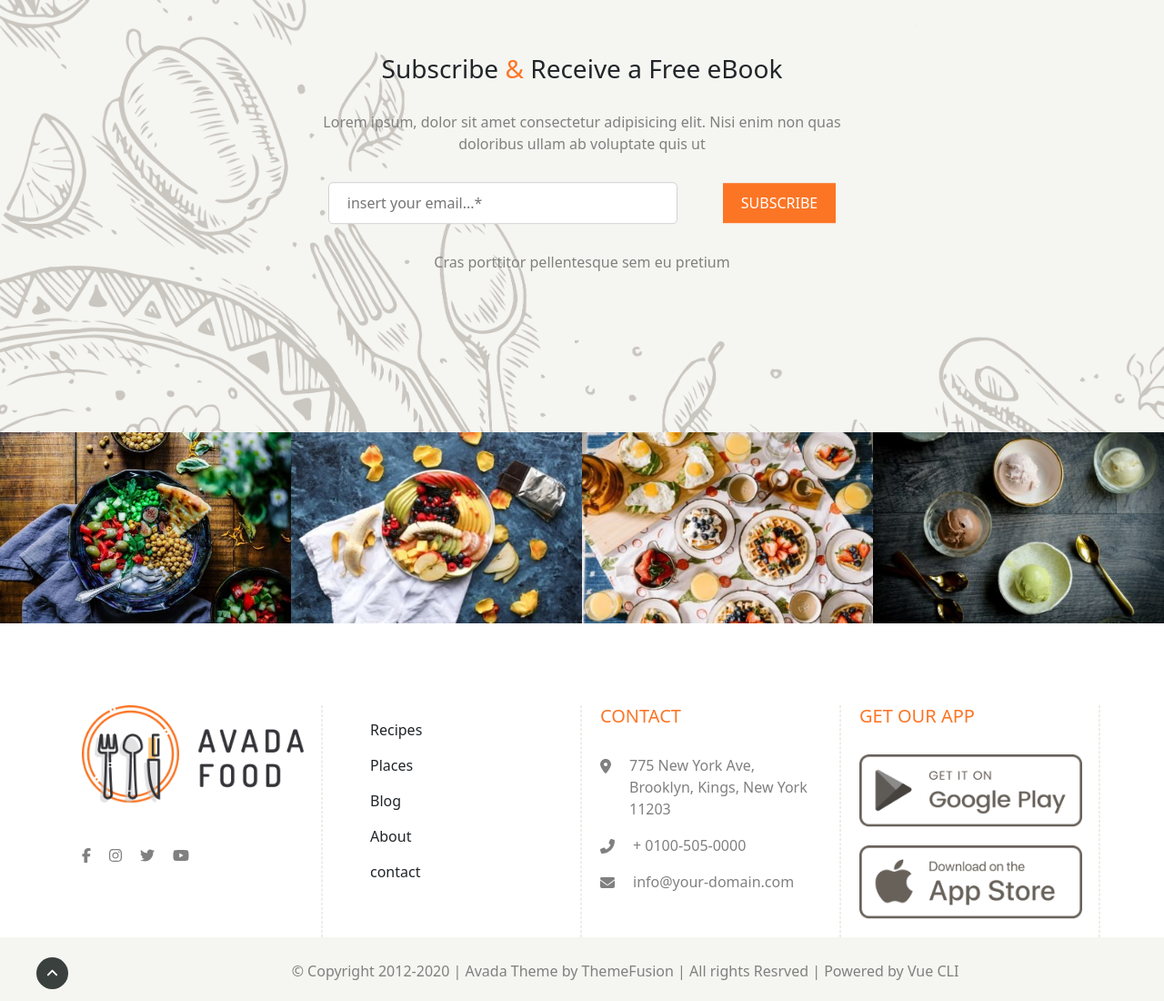
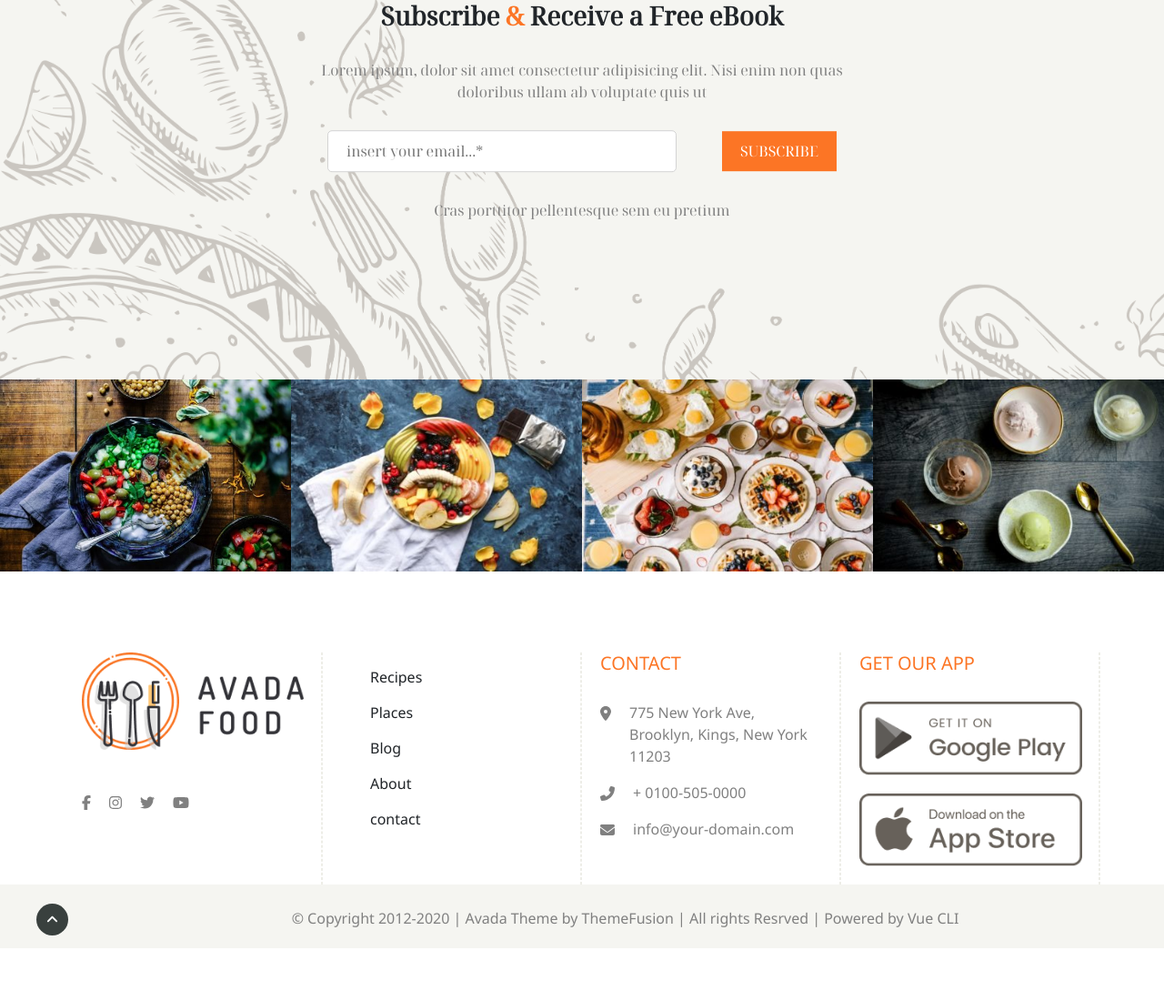
Before and after one commit to SimonCook99/proj-html-vuejs, a Vue app: page / in a window 1280 px wide. Shown: the part 5741-6841 px from the top of the page at 91% size. After the commit the page ends 6783 px from the top, so only its background shows below. Built offline with nearby package versions, Linux system fonts and the light colour scheme.

Commit message:
Sistemazione font, progetto terminato

```diff
--- a/src/components/SCSS/general.scss
+++ b/src/components/SCSS/general.scss
@@ -8,9 +8,9 @@
     box-sizing: border-box;
 }
 
-/* body{
+body{
     font-family: 'Noto Serif Display', serif;
-} */
+}
 
 button{
     background-color: $buttonColor;
--- a/src/components/main/mainCookCollection.vue
+++ b/src/components/main/mainCookCollection.vue
@@ -42,6 +42,7 @@
         justify-content: center;
         background-color: white;
         margin: 20px;
+        font-family: 'Segoe UI', Tahoma, Geneva, Verdana, sans-serif;
         width: calc(25% - 40px);
         padding: 20px 0px;
 
--- a/src/components/main/mainJournal.vue
+++ b/src/components/main/mainJournal.vue
@@ -61,6 +61,7 @@
             h3.title{
                 position: relative;
                 padding: 20px;
+                font-family: 'Segoe UI', Tahoma, Geneva, Verdana, sans-serif;
 
                 &:before, &:after{ //creazione delle linee prima e dopo il titolo h3
                     content: "";
--- a/src/components/main/mainNewsletter.vue
+++ b/src/components/main/mainNewsletter.vue
@@ -45,6 +45,7 @@
 
             h3{
                 margin-bottom: 20px;
+                font-weight: 600;
             }
 
             p{
--- a/src/components/main/mainRecipes.vue
+++ b/src/components/main/mainRecipes.vue
@@ -37,10 +37,10 @@
                 <div class="row">
                     <div class="col-6" v-for="(image, index) in listaImmagini" :key="index">
 
-                        <div class="overlay">
+                        <!-- <div class="overlay">
                             <i class="fa-solid fa-link"></i>
                             <h5>Lunch favourite with salad, Naan and beans</h5>
-                        </div>
+                        </div> -->
 
                         <img :src="require('../../assets/img/' + image.url)"  :alt="image.alt">
                     </div>
--- a/src/components/main/mainSocialBlog.vue
+++ b/src/components/main/mainSocialBlog.vue
@@ -236,6 +236,10 @@
                 border: 0;
                 padding-bottom: 15px;
 
+                h4{
+                    font-weight: 600;
+                    font-size: 20px;
+                }
                 h4,p{
                     padding: 10px 10px 0px 10px;
                 }
@@ -252,6 +256,7 @@
 
         .col-4{
             text-align: center;
+            font-family: 'Segoe UI', Tahoma, Geneva, Verdana, sans-serif;
 
 
 
--- a/src/components/main/partials/mainIntroduction.vue
+++ b/src/components/main/partials/mainIntroduction.vue
@@ -19,6 +19,7 @@
     .introduction{
         margin-top: 150px;
         margin-bottom: 55px;
+        font-family: 'Segoe UI', Tahoma, Geneva, Verdana, sans-serif;
 
         p{
             width: 50%;
--- a/src/components/myFooter.vue
+++ b/src/components/myFooter.vue
@@ -44,15 +44,13 @@
                     <img src="../assets/img/download-android.png" alt="app android">
                     <img src="../assets/img/download-app-store.png" alt="app apple store">
 
-
-
                 </div>
             </div>
         </div>
 
         <div class="footer-bottom">
 
-            <i class="fa-solid fa-angle-up"></i>
+            <a href="#"><i class="fa-solid fa-angle-up"></i></a>
 
             <p>© Copyright 2012-2020 | Avada Theme by ThemeFusion | All rights Resrved | Powered by Vue CLI</p>
 
@@ -78,6 +76,7 @@
 
     footer{
         margin-top: 300px;
+        font-family: 'Segoe UI', Tahoma, Geneva, Verdana, sans-serif;
 
         svg{
             margin-top: 30px;
--- a/src/components/myHeader.vue
+++ b/src/components/myHeader.vue
@@ -49,6 +49,7 @@ export default {
 
   header{
     padding-top: 20px;
+    font-family: 'Segoe UI', Tahoma, Geneva, Verdana, sans-serif;
   }
 
   .section-top{
--- a/src/components/myJumbotron.vue
+++ b/src/components/myJumbotron.vue
@@ -41,6 +41,7 @@
 
         h1{
             padding-bottom: 20px;
+            font-size: 35px;
         }
 
         button{
```
